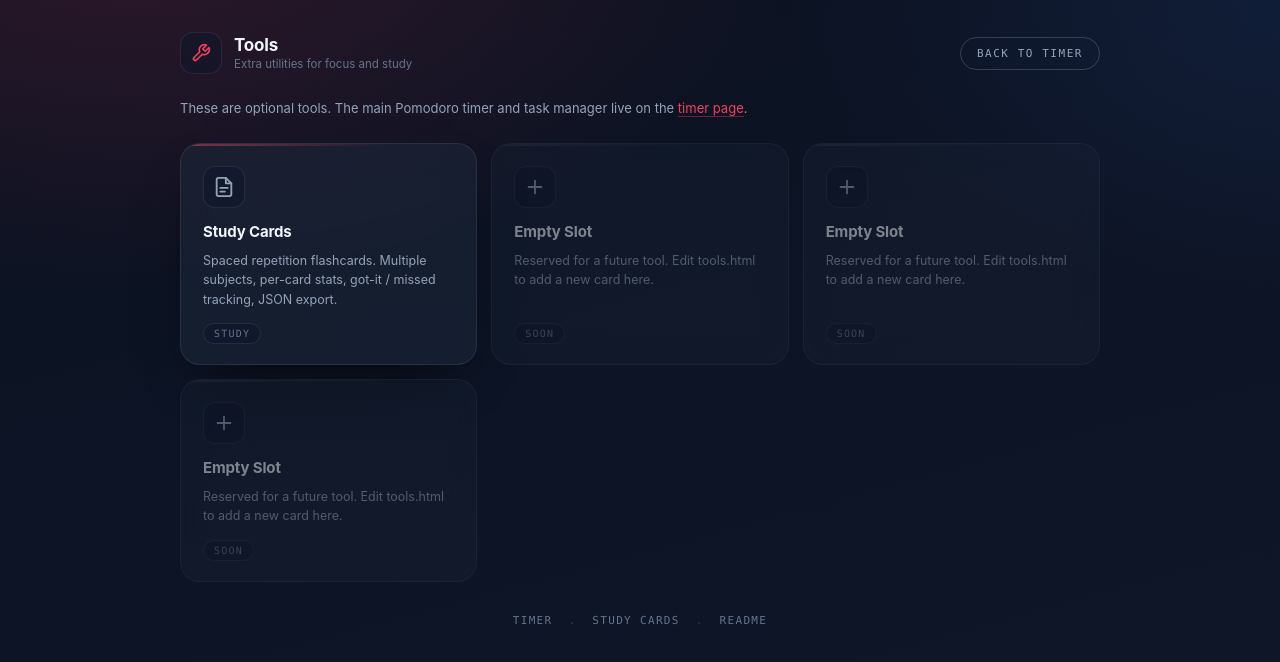
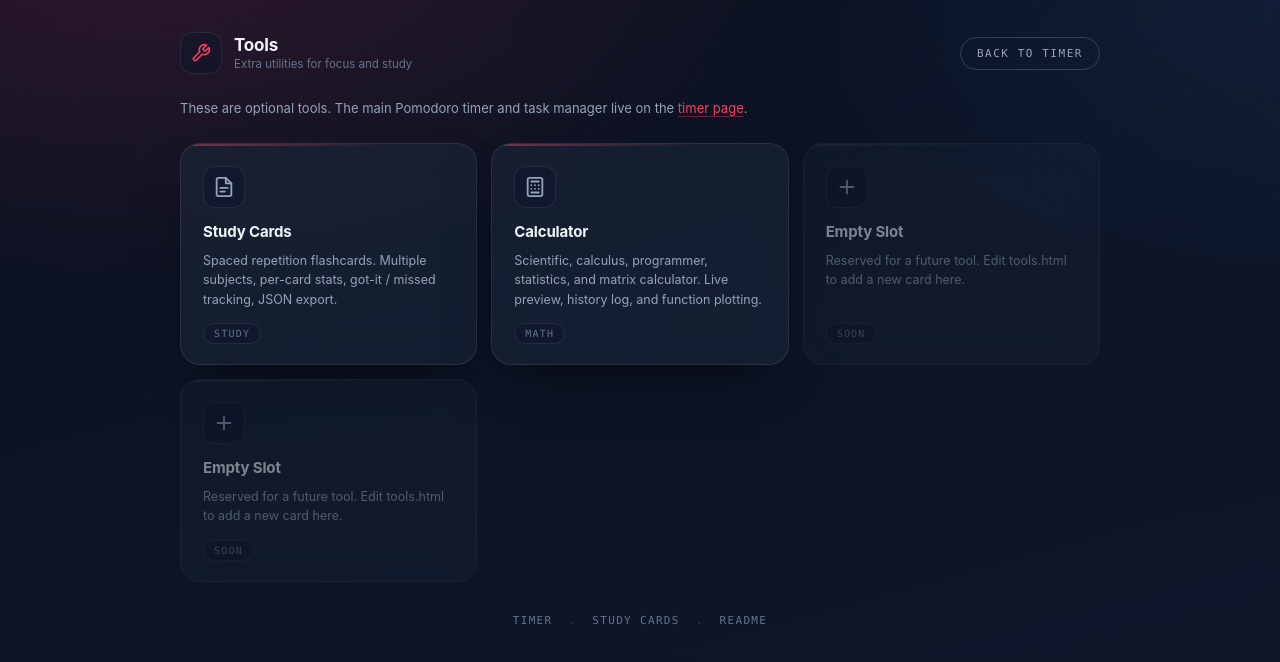
Before and after one commit to hchunhei81-cyber/A-timer, a plain HTML site: page tools.html in a window 1280 px wide. Drawn offline with Linux system fonts and the light colour scheme.

Commit message:
Add Calculator tool to tools.html
Updated the placeholder slot to include a Calculator tool with a detailed description and appropriate tags.

```diff
--- a/tools.html
+++ b/tools.html
@@ -59,21 +59,29 @@
       <div class="tool-tag">Study</div>
     </a>
 
-    <!-- Placeholder slot 1 -->
-    <div class="tool-card disabled">
+    <!-- Calculator -->
+    <a class="tool-card" href="calc.html">
       <div class="tool-icon">
         <svg viewBox="0 0 24 24" width="22" height="22" fill="none" stroke="currentColor"
              stroke-width="2" stroke-linecap="round" stroke-linejoin="round">
-          <line x1="12" y1="5" x2="12" y2="19"/>
-          <line x1="5" y1="12" x2="19" y2="12"/>
+          <rect x="4" y="2" width="16" height="20" rx="2"/>
+          <line x1="8" y1="6" x2="16" y2="6"/>
+          <line x1="8" y1="10" x2="8" y2="10"/>
+          <line x1="12" y1="10" x2="12" y2="10"/>
+          <line x1="16" y1="10" x2="16" y2="10"/>
+          <line x1="8" y1="14" x2="8" y2="14"/>
+          <line x1="12" y1="14" x2="12" y2="14"/>
+          <line x1="16" y1="14" x2="16" y2="14"/>
+          <line x1="8" y1="18" x2="16" y2="18"/>
         </svg>
       </div>
-      <div class="tool-title">Empty Slot</div>
+      <div class="tool-title">Calculator</div>
       <div class="tool-desc">
-        Reserved for a future tool. Edit tools.html to add a new card here.
+        Scientific, calculus, programmer, statistics, and matrix calculator.
+        Live preview, history log, and function plotting.
       </div>
-      <div class="tool-tag">Soon</div>
-    </div>
+      <div class="tool-tag">Math</div>
+    </a>
 
     <!-- Placeholder slot 2 -->
     <div class="tool-card disabled">
```
